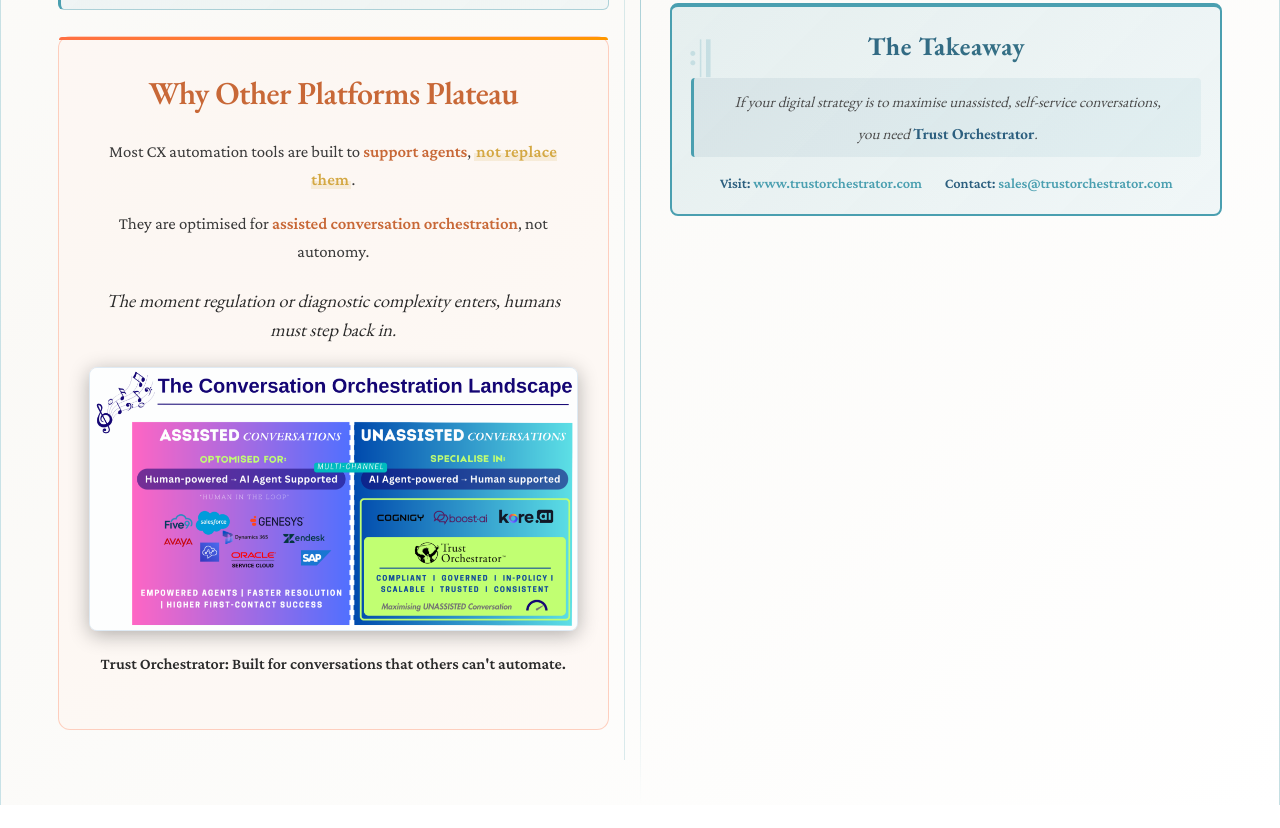
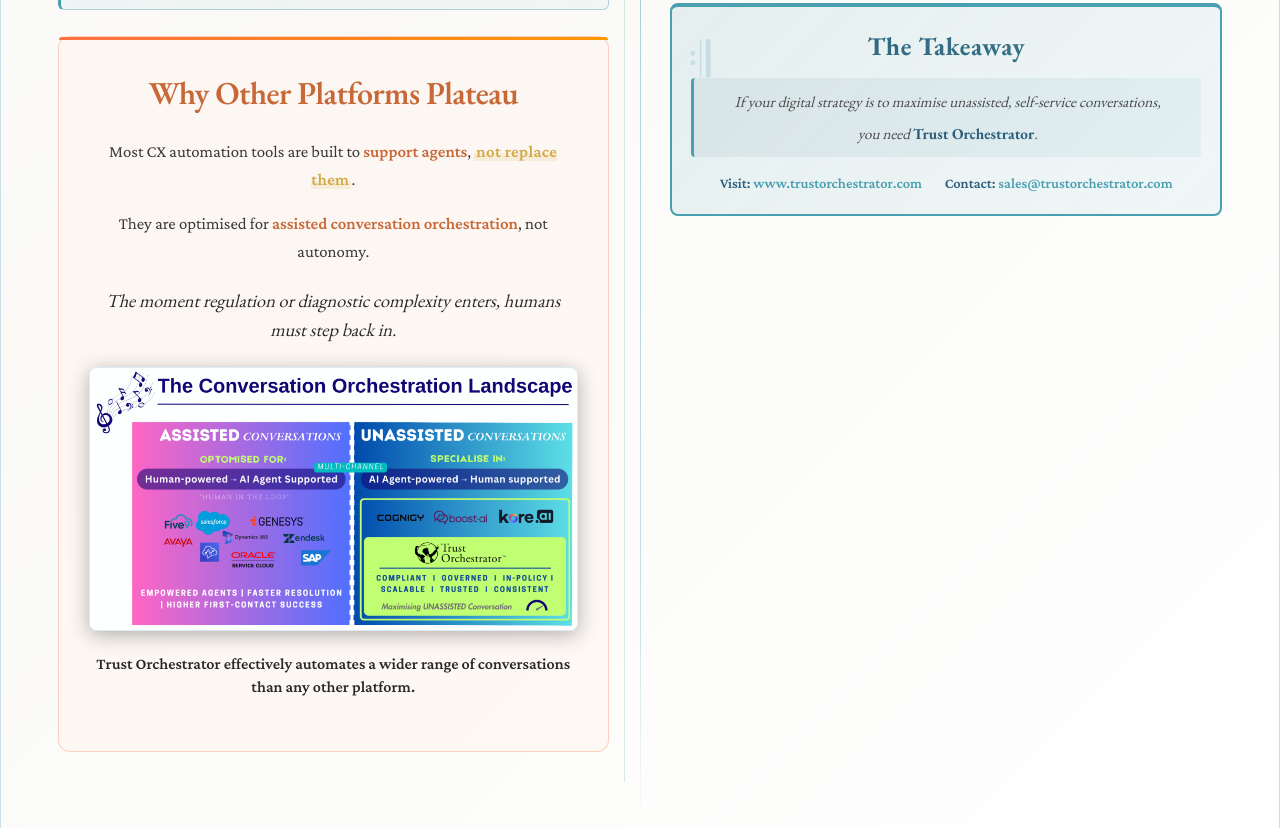
Before and after one commit to Leonie6T/OnePager, a plain HTML site: page index.html in a window 1280 px wide. Shown: the part 1400-2228 px from the top of the page. Before the commit the page ends 2205 px from the top, so only its background shows below. Drawn offline with nearby package versions, Linux system fonts and the light colour scheme.

Commit message:
Version 6.2

```diff
--- a/index.html
+++ b/index.html
@@ -1979,7 +1979,7 @@
 
                     <div class="plateau-visual">
                         <img src="assets/WLandscape.png" alt="Trust Orchestrator Platform Architecture" class="plateau-image">
-                        <p class="plateau-caption">Trust Orchestrator: Built for conversations that others can't automate.</p>
+                        <p class="plateau-caption">Trust Orchestrator effectively automates a wider range of conversations than any other platform.</p>
                     </div>
                 </div>
             </div>
```
